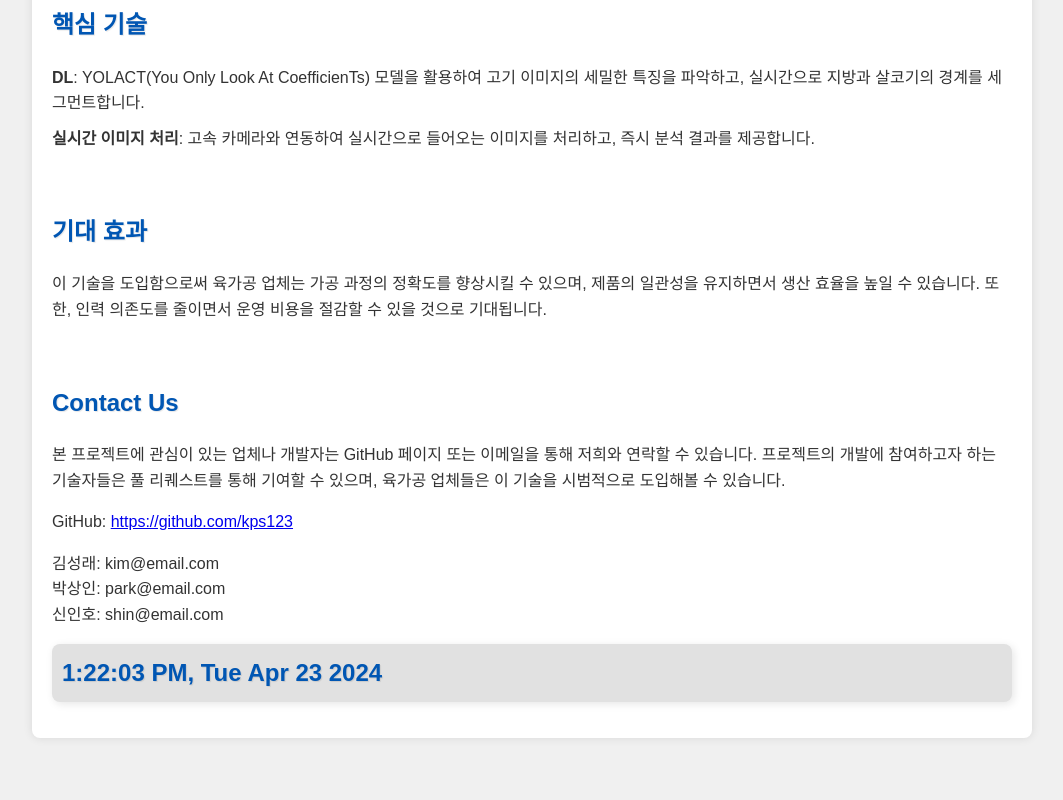
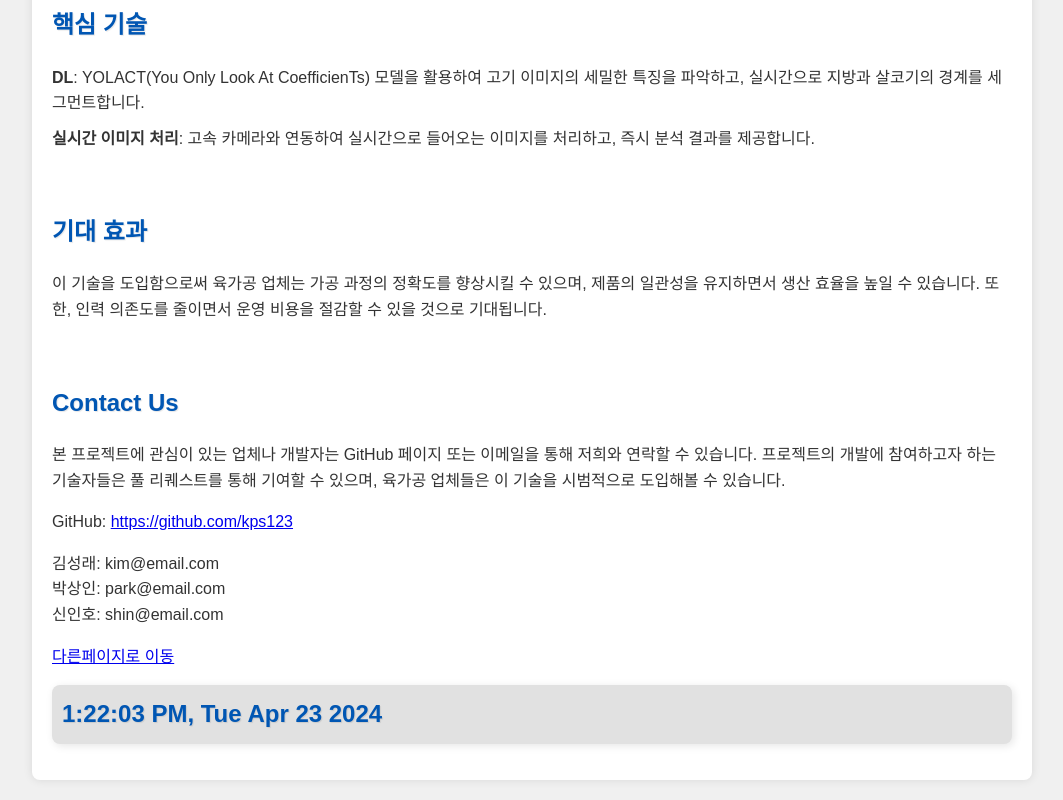
Before and after one commit to sangr123/test, a plain HTML site: page index.html in a window 1280 px wide. Shown: the part 1077-1877 px from the top of the page, without its empty margins (108-1171 px from the left). Before the commit the page ends 1835 px from the top, so only its background shows below. Drawn offline with Linux system fonts and the light colour scheme.

Commit message:
Update index.html

```diff
--- a/index.html
+++ b/index.html
@@ -119,6 +119,7 @@
         <p>김성래: kim@email.com<br>
         박상인: park@email.com<br>
         신인호: shin@email.com</p>
+	<a href="0423.html">다른페이지로 이동</a>
         <h1 id="clock"></h1>
         <div class="back-to-top">Back to Top</div>
     </div>
```
